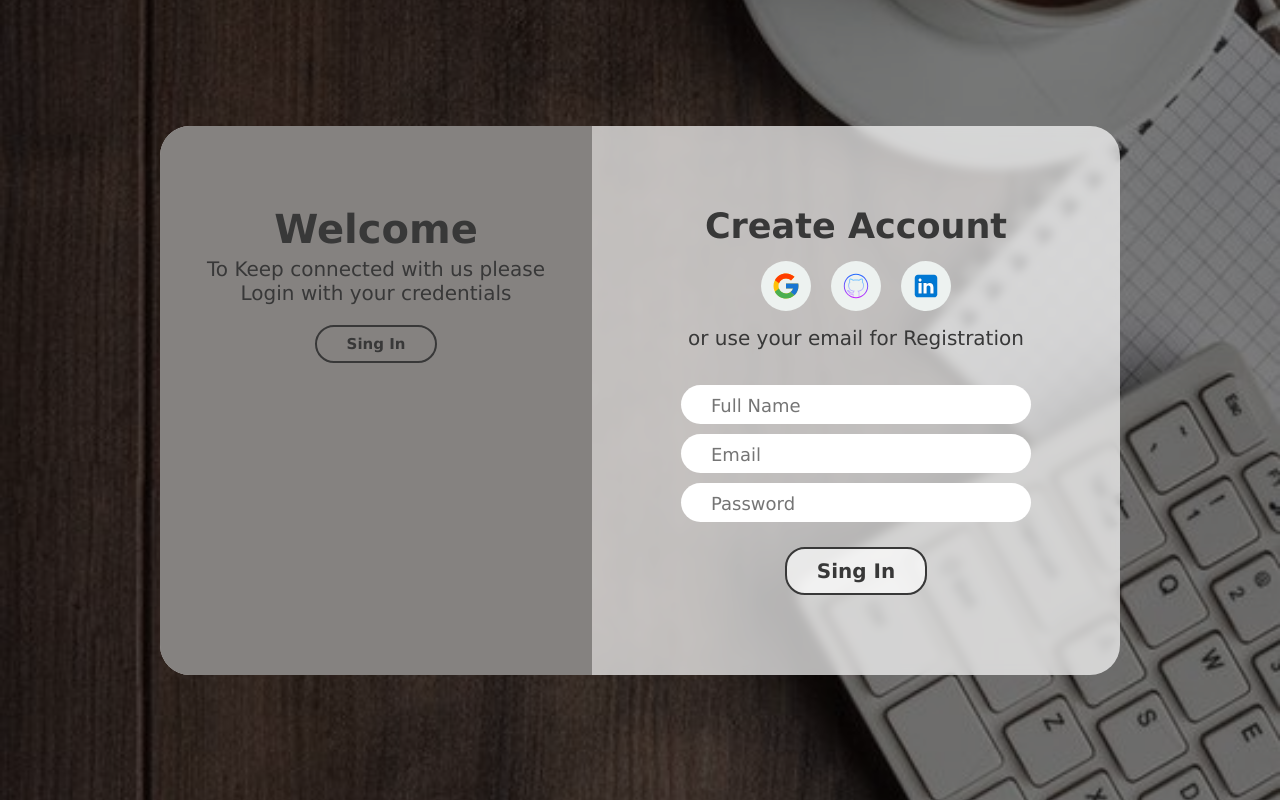
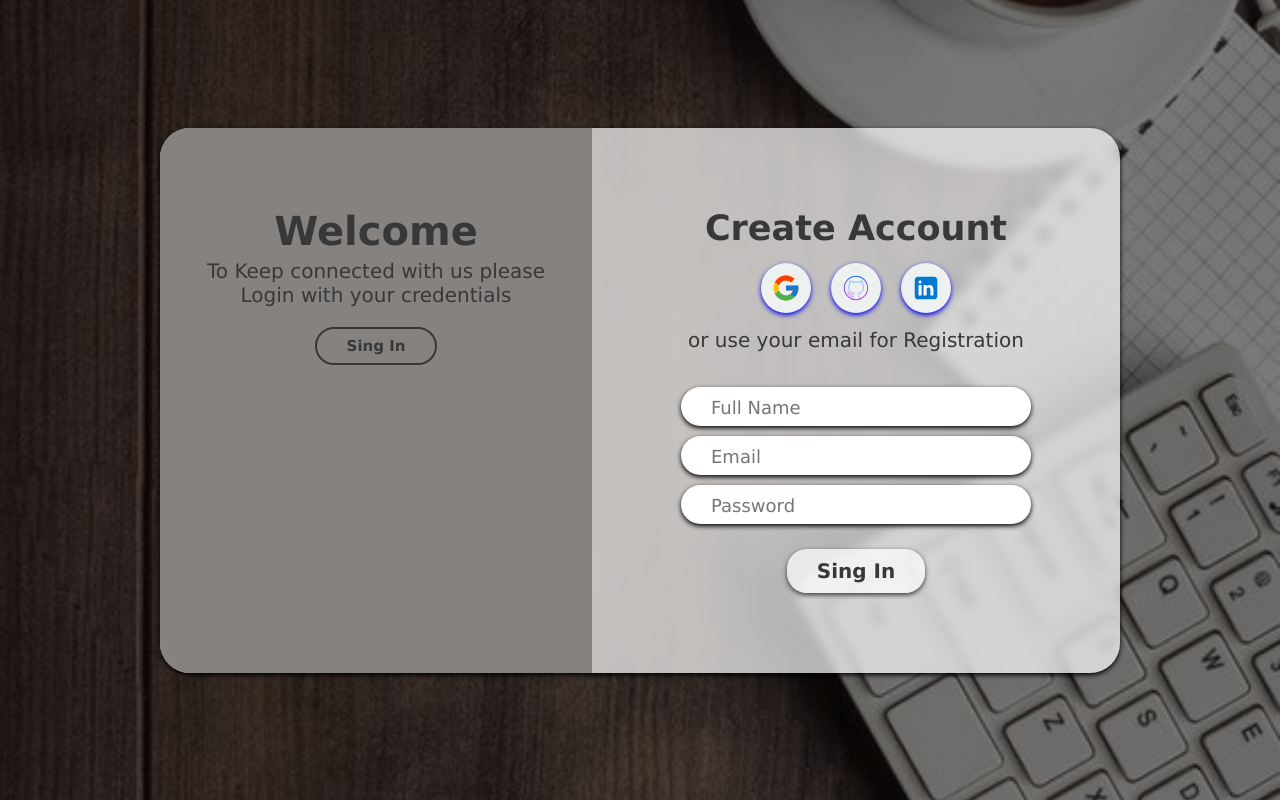
Before and after one commit to andersonrafael/Nav-Menu, a plain HTML site: page index.html in a window 1280 px wide. Drawn offline with Linux system fonts and the light colour scheme.

Commit message:
hover box shadom

```diff
--- a/style.css
+++ b/style.css
@@ -18,6 +18,7 @@ div#container {
     display: flex;
     justify-content: center;
     align-items: center;
+    box-shadow: 0 2px 5px 0;
 }
 
 div#container section {
@@ -29,6 +30,7 @@ div#container section {
     border-radius: 30px;
     overflow: hidden;
     backdrop-filter: blur(5px);
+    box-shadow: 0 2px 5px 0;
 }
 
 div#container section article {
@@ -96,6 +98,7 @@ nav#socialLogin a {
     background-position: center;
     background-repeat: no-repeat;
     background-size: 60%;
+    box-shadow: 0 2px 5px 0;
 }
 
 nav#socialLogin a.google {
@@ -127,22 +130,24 @@ form input[type=password] {
     margin: 5px 0;
     font-size: 18px;
     border-radius: 20px;
+    box-shadow: 0 2px 5px 0;
 }
 
 form button[type=submit] {
     margin-top: 20px;
-    border: #383838 solid 2px;
+    border: none;
+    color: #383838;
     background-color: rgba(255, 255, 255, 0.7);
     border-radius: 30px;
     font-size: 20px;
     font-weight: 600;
     padding: 10px 30px;
     border-radius: 20px;
-    color: #383838;
+    box-shadow: 0 2px 5px 0;
     transition: 1s all ease;
 }
 
-form button[type=submit] :hover {
+form button[type=submit]:hover {
     background-color: rgb(133, 130, 128);
-    color: rgba(255, 255, 255, 0.7);
+    color: aqua;
 }
```
